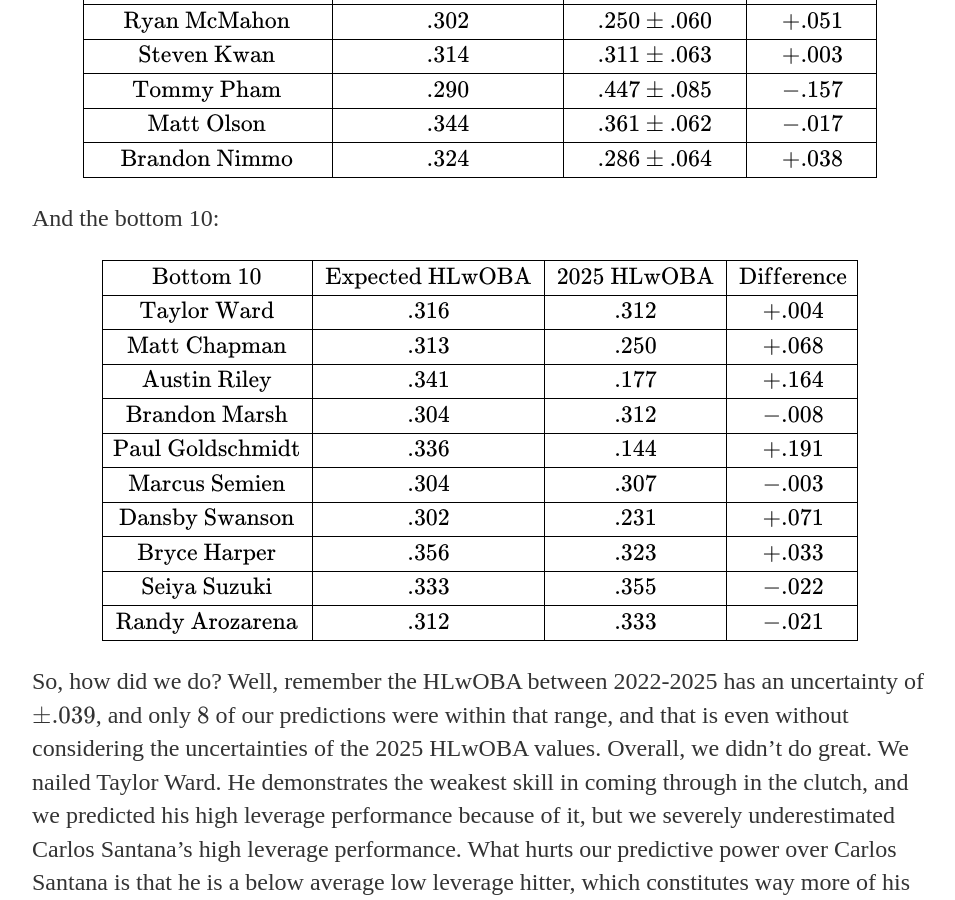
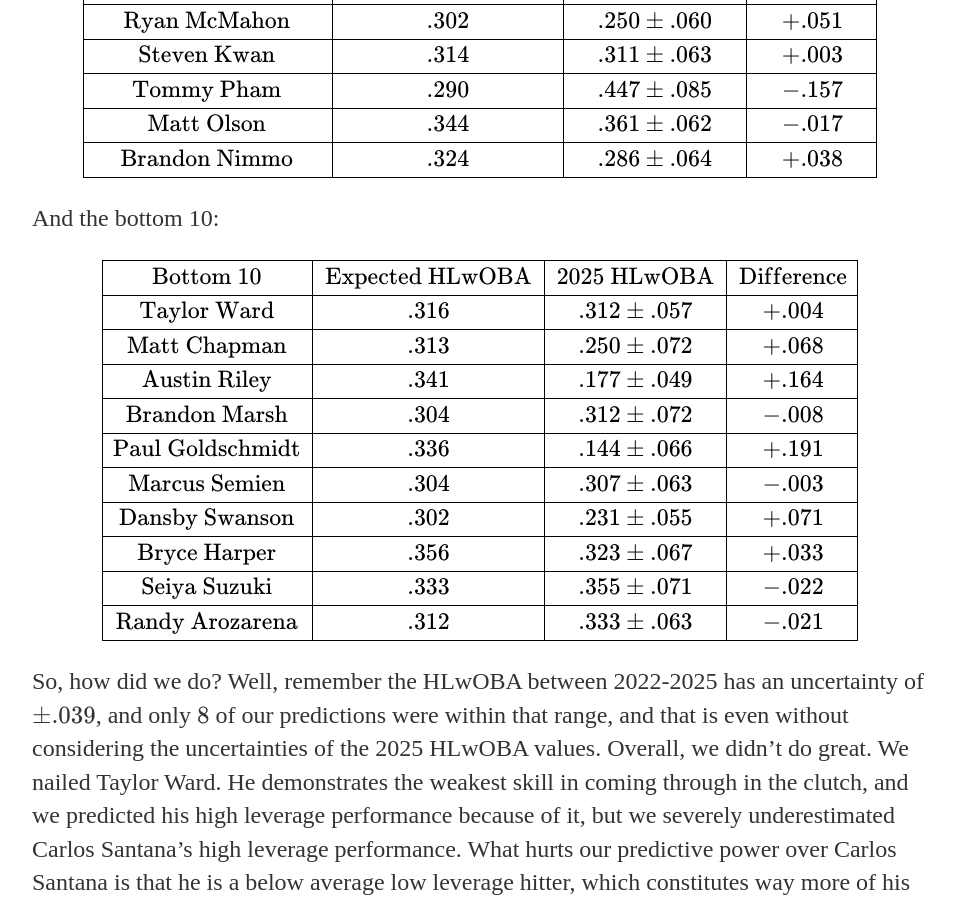
Before and after one commit to timrehm/timrehm.github.io, a Jekyll site: the page built from _posts/2026-5-24-leverage.md, in a window 1280 px wide and 900 px high, scrolled down 9347 px. Shown: the whole window, without its empty margins (160-1115 px from the left). Built offline with Jekyll 4.4.1, drawn with Linux system fonts in a browser that asks for light colours.

Commit message:
Update 2026-5-24-leverage.md

```diff
--- a/_posts/2026-5-24-leverage.md
+++ b/_posts/2026-5-24-leverage.md
@@ -193,25 +193,25 @@ $$
 \hline
 \mathrm{Bottom \ 10} & \mathrm{Expected \ HLwOBA} & \mathrm{2025 \ HLwOBA} & \mathrm{Difference}\\
 \hline
-\mathrm{Taylor \ Ward}& .316 & .312 & +.004\\
+\mathrm{Taylor \ Ward}& .316 & .312\pm.057 & +.004\\
 \hline
-\mathrm{Matt \ Chapman}& .313 & .250 & +.068\\
+\mathrm{Matt \ Chapman}& .313 & .250\pm.072 & +.068\\
 \hline
-\mathrm{Austin \ Riley}&.341 & .177 & +.164\\
+\mathrm{Austin \ Riley}&.341 & .177\pm.049 & +.164\\
 \hline
-\mathrm{Brandon \ Marsh}&.304  & .312 & -.008\\
+\mathrm{Brandon \ Marsh}&.304  & .312\pm.072 & -.008\\
 \hline
-\mathrm{Paul \ Goldschmidt} &.336 &.144 &+.191\\
+\mathrm{Paul \ Goldschmidt} &.336 &.144\pm.066 &+.191\\
 \hline
-\mathrm{Marcus \ Semien} &.304 & .307 & -.003\\
+\mathrm{Marcus \ Semien} &.304 & .307\pm.063 & -.003\\
 \hline
-\mathrm{Dansby \ Swanson} &.302& .231 & +.071\\
+\mathrm{Dansby \ Swanson} &.302& .231\pm.055 & +.071\\
 \hline
-\mathrm{Bryce \ Harper} &.356 & .323 & +.033\\
+\mathrm{Bryce \ Harper} &.356 & .323\pm.067 & +.033\\
 \hline
-\mathrm{Seiya \ Suzuki} &.333 &.355  & -.022\\
+\mathrm{Seiya \ Suzuki} &.333 &.355\pm.071  & -.022\\
 \hline
-\mathrm{Randy \ Arozarena} &.312 & .333 & -.021\\
+\mathrm{Randy \ Arozarena} &.312 & .333\pm.063 & -.021\\
 \hline
 \end{array}
 $$
```
